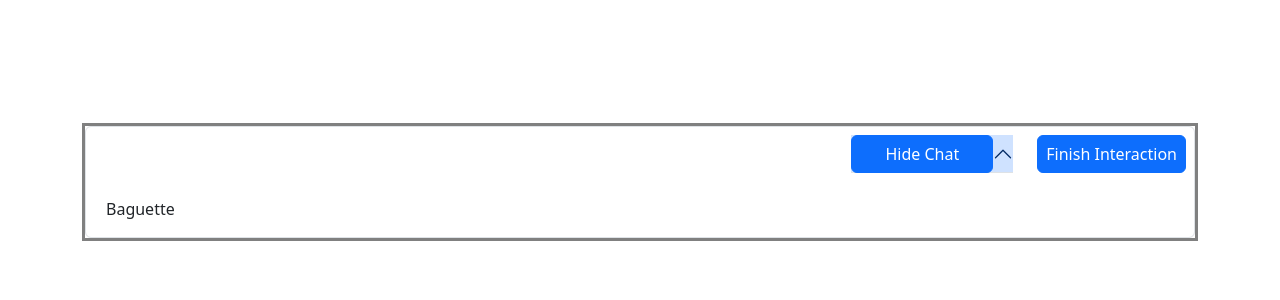
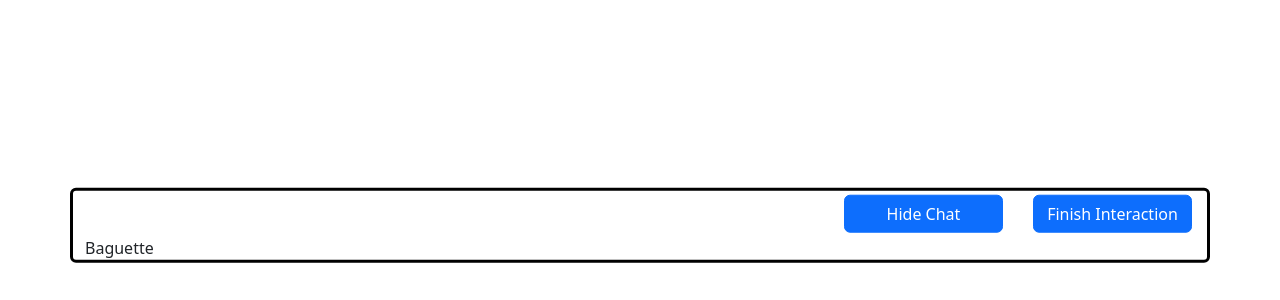
Before and after one commit to RishiSajay/PenPals, a React (Vite) app: page / in a window 1280 px wide. Shown: the part 500-800 px from the top of the page. Built offline with nearby package versions, Linux system fonts and the light colour scheme.

Commit message:
removed accordion, made collapsable

```diff
--- a/src/Components/Transcript.tsx
+++ b/src/Components/Transcript.tsx
@@ -1,6 +1,8 @@
 import React, { useState } from "react";
 import "../Styles/Transcript.css";
 import Accordion from 'react-bootstrap/Accordion';
+import Button from 'react-bootstrap/Button';
+import Collapse from 'react-bootstrap/Collapse';
 
 function Transcript() {
   // State to manage the visibility of the text div
@@ -12,32 +14,45 @@ function Transcript() {
   };
 
   return (
-    <div className="container position-absolute bottom-0 start-50 translate-middle">
-      <Accordion defaultActiveKey="0">
-        <Accordion.Item eventKey="0">
-          <div className="row p-2">
-            <div className="col"></div>
-            <div className="col col-lg-2">
-               <Accordion.Header>
-                  <button className="btn btn-primary chatButton w-100 position-relative top-0 end-0 px-2" onClick={toggleVisibility}>
+    <div className="container chatBox rounded-2 position-absolute bottom-0 start-50 translate-middle">
+      <div className="row">
+        <div
+          className="col"
+        >
+
+        </div>
+        <div
+          className="col col-lg-2"
+        >
+          <div className="btn-collapse">
+            <Button
+              className="w-100 position-relative top-0 end-0 px-2"
+              onClick={toggleVisibility}
+              aria-controls="collapse-chat-text"
+              aria-expanded={isVisible}
+            >
                 {isVisible ? "Hide Chat" : "Show Chat"}
-                  </button>
-                </Accordion.Header>
+            </Button>
           </div>
-            <div className="col col-md-auto">
-              <button className="btn btn-primary chatButton w-100 position-relative top-0 end-0 px-2">
+        </div>
+        <div
+          className="col col-lg-2"
+        >
+           <div className="btn-collapse">
+            <Button
+              className="w-100 position-relative top-0 end-0 px-2"
+            >
               Finish Interaction
-              </button>
+            </Button>
+          </div>
         </div>
 
       </div>
-          <Accordion.Body>
-            <div>
+      <Collapse in={isVisible}>
+        <div id="collapse-chat-text">
           Baguette
         </div>
-          </Accordion.Body>
-        </Accordion.Item>
-      </Accordion>
+      </Collapse>
     </div>
   );
 }
--- a/src/Styles/Transcript.css
+++ b/src/Styles/Transcript.css
@@ -1,6 +1,4 @@
 .chatBox {
-    width: 80%;
-    height: 30%;
     border-style: solid;
     border-color: black;
 }
@@ -9,6 +7,9 @@
     padding-left: 2%;
     padding-right: 2%;
 } */
+.btn-collapse {
+    padding: 2%;
+}
 .accordion {
     border-style: solid;
     border-color: grey;
```
Lines whose indentation alone changed are shown as unchanged.
